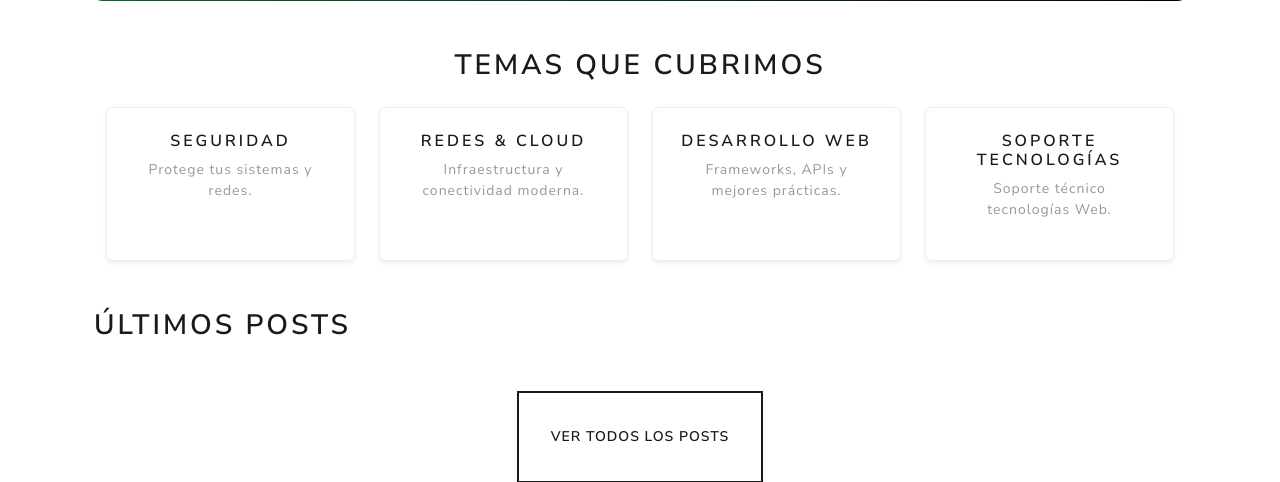
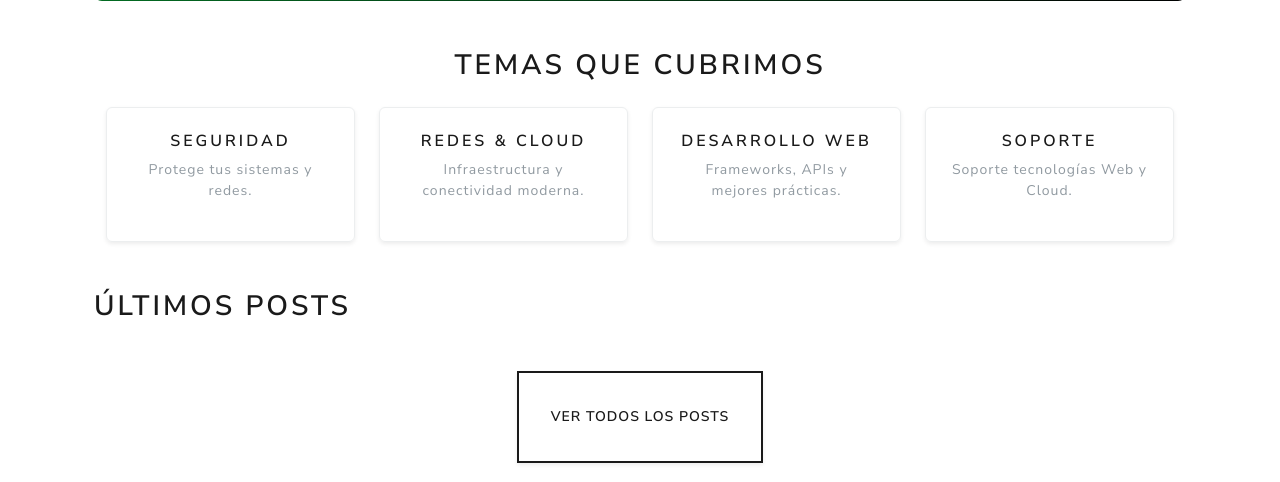
Before and after one commit to sergiorioscomar/blog, a Django app: page / in a window 1280 px wide. Shown: the part 586-1068 px from the top of the page. Run offline with Django 5.2, Linux system fonts and the light colour scheme; data that the repository does not hold is empty; some libraries are stand-ins or nearby versions.

Commit message:
#11 | fix texts

```diff
--- a/django_project/templates/index.html
+++ b/django_project/templates/index.html
@@ -48,8 +48,8 @@
           <div class="col-md-3">
               <div class="p-4 border rounded shadow-sm h-100">
                   <i class="bi bi-bar-chart fs-1 text-warning mb-3"></i>
-                  <h5>Soporte Tecnologías</h5>
-                  <p class="text-muted small">Soporte técnico tecnologías Web.</p>
+                  <h5>Soporte</h5>
+                  <p class="text-muted small">Soporte tecnologías Web y Cloud.</p>
               </div>
           </div>
       </div>
```
